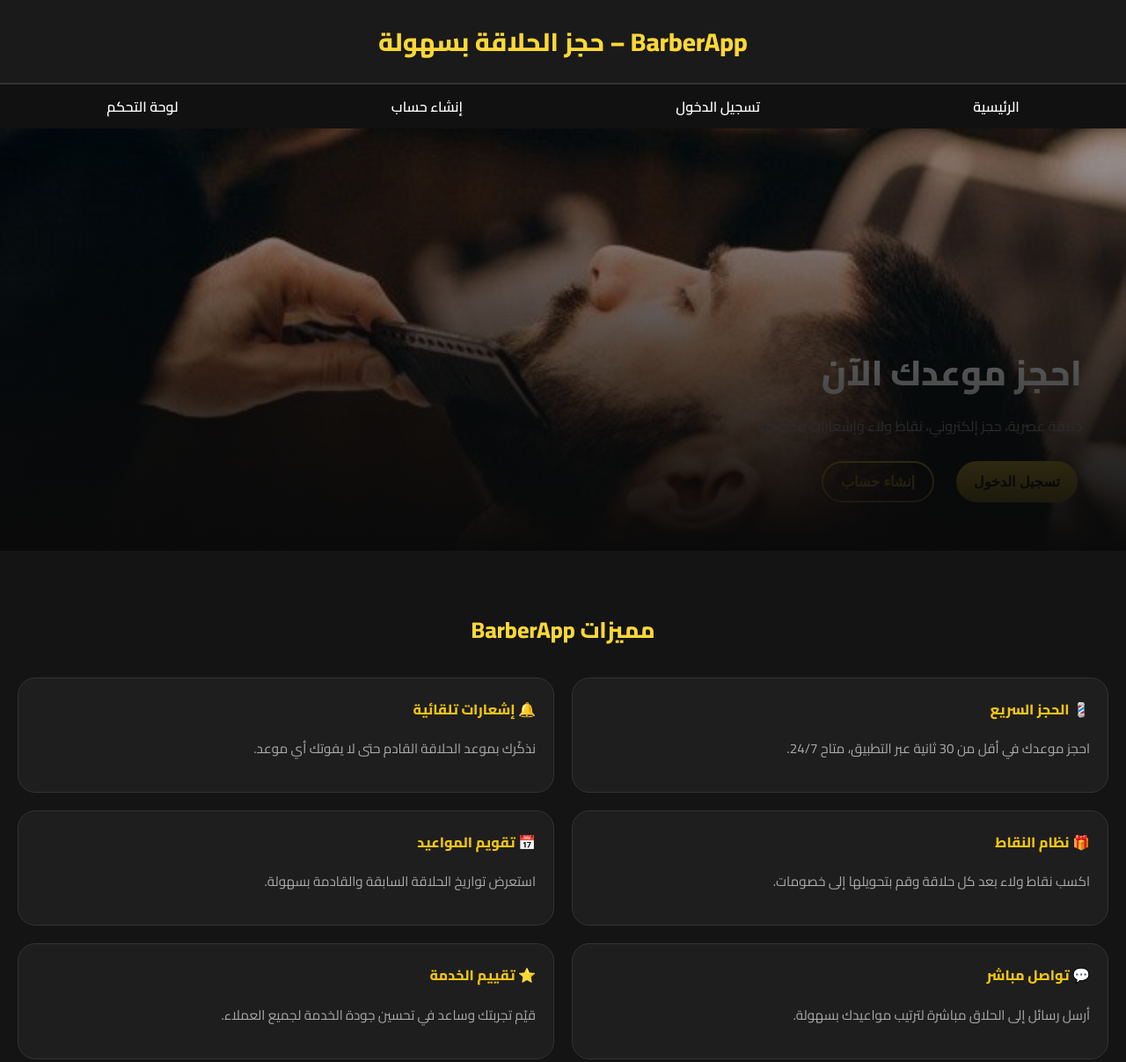
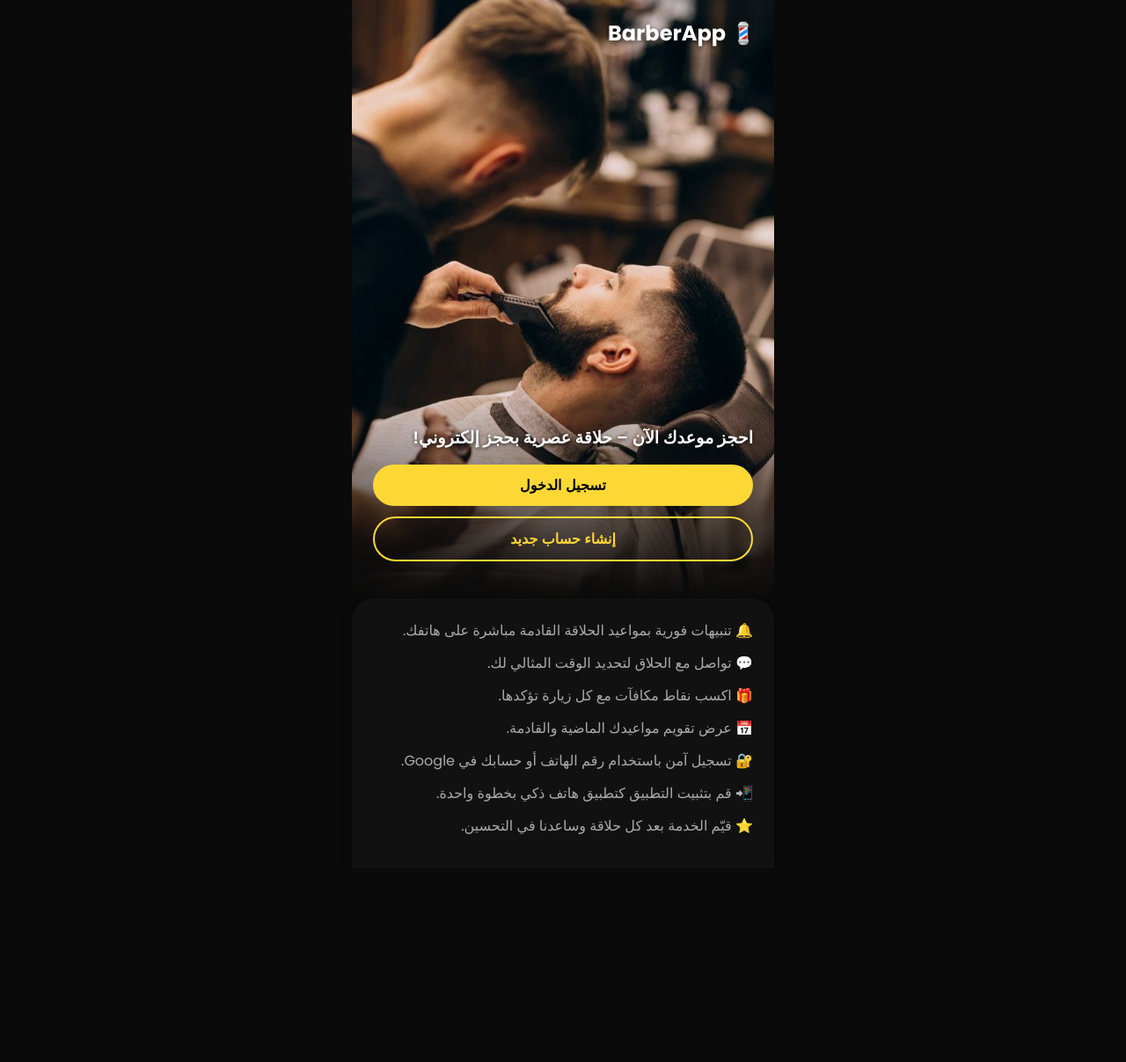
Before and after one commit to hala9i/Boukraa, a plain HTML site: page index.html in a window 1280 px wide. Shown: the top 1207 px of the page at 88% size. After the commit the page ends 987 px from the top, so only its background shows below. Drawn offline with Linux system fonts and the light colour scheme.

Commit message:
Add files via upload

```diff
--- a/index.html
+++ b/index.html
@@ -1,273 +1,161 @@
 <!DOCTYPE html>
 <html lang="ar" dir="rtl">
 <head>
-  <!-- ✅ بيانات ميتا أساسية -->
   <meta charset="UTF-8" />
   <meta name="viewport" content="width=device-width, initial-scale=1.0" />
+  <title>BarberApp – حجز موعدك الآن</title>
   <meta name="theme-color" content="#0a0a0a" />
-  <meta name="description" content="BarberApp – احجز موعدك، تابع إشعاراتك، وكن من العملاء المميزين" />
-  <meta name="author" content="BarberApp Team" />
-
-  <!-- ✅ Firebase SDK -->
-  <script src="https://www.gstatic.com/firebasejs/9.22.2/firebase-app.js"></script>
-  <script src="https://www.gstatic.com/firebasejs/9.22.2/firebase-auth.js"></script>
-  <script src="https://www.gstatic.com/firebasejs/9.22.2/firebase-firestore.js"></script>
-
-  <!-- ✅ أيقونات PWA -->
   <link rel="manifest" href="manifest.json" />
+  <link rel="icon" href="icons/icon-192.png" />
   <link rel="apple-touch-icon" href="icons/icon-192.png" />
-  <link rel="icon" type="image/png" href="icons/icon-192.png" />
-
-  <!-- ✅ عنوان الصفحة -->
-  <title>BarberApp – الصفحة الرئيسية</title>
-
-  <!-- ✅ خطوط وتنسيقات -->
-  <link href="https://fonts.googleapis.com/css2?family=Cairo:wght@400;600;800&display=swap" rel="stylesheet">
+  <link href="https://fonts.googleapis.com/css2?family=Poppins:wght@300;400;600;700&display=swap" rel="stylesheet">
   <style>
     :root {
-      --main-color: #fdd835;
+      --primary: #fdd835;
+      --primary-dark: #fbc02d;
       --bg-dark: #0a0a0a;
-      --bg-card: #141414;
+      --bg-card: #111;
       --text-light: #fff;
       --text-muted: #aaa;
-      --radius: 20px;
+      --radius: 25px;
     }
-
+    * {
+      box-sizing: border-box;
+      margin: 0;
+      padding: 0;
+    }
     body {
-      margin: 0;
-      font-family: 'Cairo', sans-serif;
-      background-color: var(--bg-dark);
+      font-family: 'Poppins', sans-serif;
+      background: var(--bg-dark);
       color: var(--text-light);
       direction: rtl;
     }
-
-    header {
-      background-color: #1a1a1a;
-      padding: 20px;
-      text-align: center;
-      border-bottom: 2px solid #333;
+    .login-container {
+      display: flex;
+      flex-direction: column;
+      min-height: 100vh;
     }
-
-    header h1 {
-      margin: 0;
-      font-size: 1.8rem;
-      color: var(--main-color);
+    .image-section {
+  position: relative;
+  width: 100%;
+  height: 85vh;
+  overflow: hidden;
     }
-
-    nav {
-      display: flex;
-      justify-content: space-around;
-      background-color: #111;
-      padding: 10px 0;
+    .login-image {
+      width: 100%;
+      height: 100%;
+      object-fit: cover;
     }
-
-    nav a {
-      color: var(--text-light);
-      text-decoration: none;
+    .logo {
+      position: absolute;
+      top: 20px;
+      right: 20px;
+      font-size: 1.5rem;
+      font-weight: bold;
+      color: #fff;
+      z-index: 3;
+      text-shadow: 0 2px 6px rgba(0, 0, 0, 0.6);
+    }
+    .gradient-overlay {
+      position: absolute;
+      bottom: 0;
+      left: 0;
+      width: 100%;
+      height: 35%;
+      background: linear-gradient(to top, rgba(10,10,10,1), rgba(10,10,10,0));
+      z-index: 1;
+    }
+    .overlay-content {
+      position: absolute;
+      bottom: 30px;
+      width: 100%;
+      padding: 0 24px;
+      z-index: 2;
+    }
+    .headline {
+      font-size: 1.2rem;
       font-weight: 600;
-      transition: color 0.3s;
+      margin-bottom: 16px;
+      color: #fff;
+      text-shadow: 0 1px 4px rgba(0,0,0,0.8);
     }
-
-    nav a:hover {
-      color: var(--main-color);
+    .btn {
+      padding: 14px;
+      border-radius: 30px;
+      font-size: 1rem;
+      font-weight: bold;
+      width: 100%;
+      margin-bottom: 12px;
+      cursor: pointer;
+      transition: background 0.3s;
     }
-
-    .hero {
-      background-image: url('assets/barber.jpg');
-      background-size: cover;
-      background-position: center;
-      height: 60vh;
-      position: relative;
+    .sign-in {
+      background: var(--primary);
+      color: #000;
+      border: none;
     }
-
-    .hero::after {
-      content: "";
-      position: absolute;
-      inset: 0;
-      background: linear-gradient(to top, #0a0a0a, rgba(0, 0, 0, 0.3));
+    .sign-in:hover {
+      background: var(--primary-dark);
     }
-
-    .hero-content {
-      position: absolute;
-      bottom: 20px;
-      padding: 0 20px;
-      color: #fff;
+    .sign-up {
+      background: transparent;
+      border: 2px solid var(--primary);
+      color: var(--primary);
     }
-
-    .hero-content h2 {
-      font-size: 2rem;
-      margin: 0;
+    .sign-up:hover {
+      background: var(--primary);
+      color: #000;
     }
-
-    .hero-content p {
-      margin-top: 8px;
+    .info-box {
+      background: var(--bg-card);
+      padding: 24px;
+      border-top-left-radius: var(--radius);
+      border-top-right-radius: var(--radius);
+      box-shadow: 0 -4px 12px rgba(0, 0, 0, 0.3);
+    }
+    .info-box p {
       font-size: 1rem;
+      margin-bottom: 12px;
       color: var(--text-muted);
     }
-
-    .buttons {
-      margin-top: 20px;
-    }
-
-    .btn {
-      padding: 12px 20px;
-      margin: 5px;
-      border: none;
-      border-radius: 30px;
-      font-size: 1rem;
-      font-weight: 600;
-      cursor: pointer;
-    }
-
-    .btn-yellow {
-      background-color: var(--main-color);
-      color: #000;
-    }
-
-    .btn-outline {
-      background: transparent;
-      border: 2px solid var(--main-color);
-      color: var(--main-color);
-    }
-
-    .btn:hover {
-      opacity: 0.9;
-    }
-
-    section.features {
-      padding: 40px 20px;
-      background-color: var(--bg-card);
-    }
-
-    .features h3 {
-      text-align: center;
-      font-size: 1.6rem;
-      margin-bottom: 30px;
-      color: var(--main-color);
-    }
-
-    .feature-list {
-      display: grid;
-      grid-template-columns: 1fr;
-      gap: 20px;
-    }
-
-    .feature {
-      background: #1e1e1e;
-      padding: 20px;
-      border-radius: var(--radius);
-      border: 1px solid #333;
-    }
-
-    .feature h4 {
-      margin: 0 0 10px;
-      color: #f1c40f;
-    }
-
-    .feature p {
-      color: var(--text-muted);
-      font-size: 0.95rem;
-    }
-
-    footer {
-      background-color: #111;
-      padding: 20px;
-      text-align: center;
-      font-size: 0.85rem;
-      color: var(--text-muted);
-    }
-
-    @media(min-width: 768px) {
-      .feature-list {
-        grid-template-columns: repeat(2, 1fr);
-      }
-
-      .hero-content {
-        bottom: 50px;
-        padding: 0 50px;
-      }
-
-      .hero-content h2 {
-        font-size: 2.5rem;
-      }
-
-      .buttons {
-        display: flex;
-        gap: 15px;
+    @media (min-width: 768px) {
+      .login-container {
+        max-width: 480px;
+        margin: auto;
       }
     }
   </style>
-
-  <!-- ✅ Service Worker -->
+</head>
+<body>
+  <div class="login-container">
+    <div class="image-section">
+      <img src="assets/barber.jpg" alt="صورة الحلاق" class="login-image">
+      <div class="logo">💈 BarberApp</div>
+      <div class="gradient-overlay"></div>
+      <div class="overlay-content">
+        <div class="headline">احجز موعدك الآن – حلاقة عصرية بحجز إلكتروني!</div>
+        <button class="btn sign-in" onclick="window.location.href='login.html'">تسجيل الدخول</button>
+        <button class="btn sign-up" onclick="window.location.href='register.html'">إنشاء حساب جديد</button>
+      </div>
+    </div>
+    <div class="info-box">
+      <p>🔔 تنبيهات فورية بمواعيد الحلاقة القادمة مباشرة على هاتفك.</p>
+      <p>💬 تواصل مع الحلاق لتحديد الوقت المثالي لك.</p>
+      <p>🎁 اكسب نقاط مكافآت مع كل زيارة تؤكدها.</p>
+      <p>📅 عرض تقويم مواعيدك الماضية والقادمة.</p>
+      <p>🔐 تسجيل آمن باستخدام رقم الهاتف أو حسابك في Google.</p>
+      <p>📲 قم بتثبيت التطبيق كتطبيق هاتف ذكي بخطوة واحدة.</p>
+      <p>⭐ قيّم الخدمة بعد كل حلاقة وساعدنا في التحسين.</p>
+    </div>
+  </div>
   <script>
     if ('serviceWorker' in navigator) {
       window.addEventListener('load', () => {
         navigator.serviceWorker.register('service-worker.js')
-          .then(reg => console.log('✅ Service Worker مسجل'))
-          .catch(err => console.error('❌ فشل تسجيل SW', err));
+          .then(reg => console.log("✅ Service Worker Registered"))
+          .catch(err => console.warn("❌ SW Error", err));
       });
     }
   </script>
-</head>
-
-<body>
-  <header>
-    <h1>BarberApp – حجز الحلاقة بسهولة</h1>
-  </header>
-
-  <nav>
-    <a href="index.html">الرئيسية</a>
-    <a href="login.html">تسجيل الدخول</a>
-    <a href="register.html">إنشاء حساب</a>
-    <a href="dashboard.html">لوحة التحكم</a>
-  </nav>
-
-  <section class="hero">
-    <div class="hero-content">
-      <h2>احجز موعدك الآن</h2>
-      <p>حلاقة عصرية، حجز إلكتروني، نقاط ولاء وإشعارات مخصصة</p>
-      <div class="buttons">
-        <button class="btn btn-yellow" onclick="window.location.href='login.html'">تسجيل الدخول</button>
-        <button class="btn btn-outline" onclick="window.location.href='register.html'">إنشاء حساب</button>
-      </div>
-    </div>
-  </section>
-
-  <section class="features">
-    <h3>مميزات BarberApp</h3>
-    <div class="feature-list">
-      <div class="feature">
-        <h4>💈 الحجز السريع</h4>
-        <p>احجز موعدك في أقل من 30 ثانية عبر التطبيق، متاح 24/7.</p>
-      </div>
-      <div class="feature">
-        <h4>🔔 إشعارات تلقائية</h4>
-        <p>نذكّرك بموعد الحلاقة القادم حتى لا يفوتك أي موعد.</p>
-      </div>
-      <div class="feature">
-        <h4>🎁 نظام النقاط</h4>
-        <p>اكسب نقاط ولاء بعد كل حلاقة وقم بتحويلها إلى خصومات.</p>
-      </div>
-      <div class="feature">
-        <h4>📅 تقويم المواعيد</h4>
-        <p>استعرض تواريخ الحلاقة السابقة والقادمة بسهولة.</p>
-      </div>
-      <div class="feature">
-        <h4>💬 تواصل مباشر</h4>
-        <p>أرسل رسائل إلى الحلاق مباشرة لترتيب مواعيدك بسهولة.</p>
-      </div>
-      <div class="feature">
-        <h4>⭐ تقييم الخدمة</h4>
-        <p>قيّم تجربتك وساعد في تحسين جودة الخدمة لجميع العملاء.</p>
-      </div>
-    </div>
-  </section>
-
-  <footer>
-    <p>© 2025 BarberApp. جميع الحقوق محفوظة.</p>
-  </footer>
-
-  <!-- ✅ سكربت التشغيل -->
-  <script src="main.js"></script>
 </body>
 </html>
```
